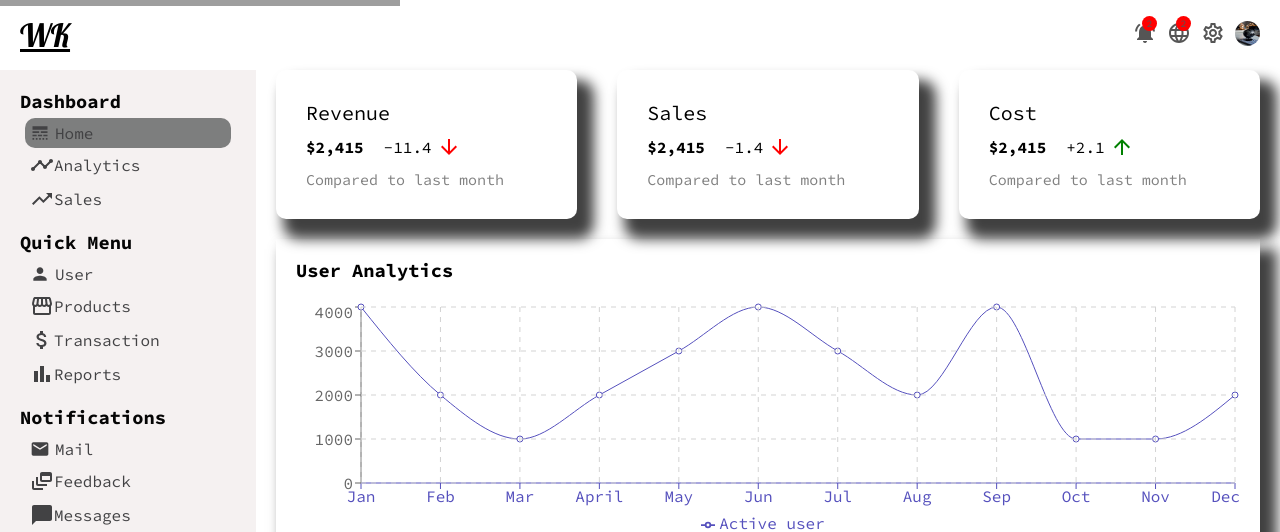
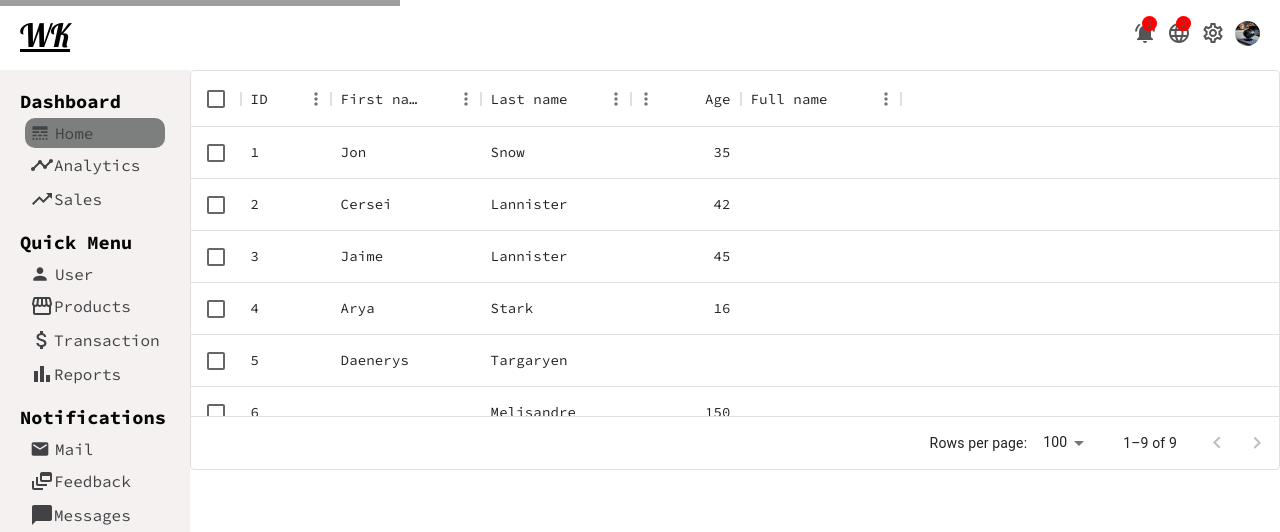
Before and after one commit to akuutsang/admin-dashboard, a React (Create React App) app in the folder my-app/: page /User in a window 1280 px wide. Shown: the part 294-826 px from the top of the page. Built offline with nearby package versions, Linux system fonts and the light colour scheme; grey boxes are pictures that could not be loaded; a web font is replaced by a local one.

Commit message:
add userlist

```diff
--- a/my-app/package.json
+++ b/my-app/package.json
@@ -5,13 +5,16 @@
   "dependencies": {
     "@emotion/react": "^11.11.1",
     "@emotion/styled": "^11.11.0",
+    "@material-ui/data-grid": "^4.0.0-alpha.8",
     "@mui/icons-material": "^5.14.3",
     "@mui/material": "^5.14.5",
+    "@mui/x-data-grid": "^6.12.0",
     "@testing-library/jest-dom": "^5.17.0",
     "@testing-library/react": "^13.4.0",
     "@testing-library/user-event": "^13.5.0",
     "react": "^18.2.0",
     "react-dom": "^18.2.0",
+    "react-router-dom": "^5.2.0",
     "react-scripts": "^5.0.1",
     "recharts": "^2.7.3",
     "web-vitals": "^2.1.4"
--- a/my-app/src/App.js
+++ b/my-app/src/App.js
@@ -2,16 +2,27 @@
 import Topbar from "./components/TopBar";
 import Home from "./pages/home/Home"
 import "./app.css"
+import { BrowserRouter as Router, Switch, Route } from "react-router-dom";
+import UserList from "./pages/userList/UserList";
 function App() {
   return (
-    <div>
+    <Router>
       <Topbar/>
       <div className="container">
         <Sidebar/>
-        <Home/>
+        <Switch>
+          <Route exact path="/">
+            <Home/>
+          </Route>
+          <Route path="/User">
+            <UserList />
+          </Route>
+
+        </Switch>
+
 
       </div>
-    </div>
+    </Router>
   );
 }
 
--- a/my-app/src/pages/userList/UserList.jsx
+++ b/my-app/src/pages/userList/UserList.jsx
@@ -1,7 +1,62 @@
-import 'userList.css'
+import './userList.css'
+import * as React from 'react';
+import { DataGrid } from '@mui/x-data-grid';
+
+const columns = [
+  { field: 'id', headerName: 'ID', width: 90 },
+  {
+    field: 'firstName',
+    headerName: 'First name',
+    width: 150,
+    editable: true,
+  },
+  {
+    field: 'lastName',
+    headerName: 'Last name',
+    width: 150,
+    editable: true,
+  },
+  {
+    field: 'age',
+    headerName: 'Age',
+    type: 'number',
+    width: 110,
+    editable: true,
+  },
+  {
+    field: 'fullName',
+    headerName: 'Full name',
+    description: 'This column has a value getter and is not sortable.',
+    sortable: false,
+    width: 160,
+  }
+];
+
+const rows = [
+  { id: 1, lastName: 'Snow', firstName: 'Jon', age: 35 },
+  { id: 2, lastName: 'Lannister', firstName: 'Cersei', age: 42 },
+  { id: 3, lastName: 'Lannister', firstName: 'Jaime', age: 45 },
+  { id: 4, lastName: 'Stark', firstName: 'Arya', age: 16 },
+  { id: 5, lastName: 'Targaryen', firstName: 'Daenerys', age: null },
+  { id: 6, lastName: 'Melisandre', firstName: null, age: 150 },
+  { id: 7, lastName: 'Clifford', firstName: 'Ferrara', age: 44 },
+  { id: 8, lastName: 'Frances', firstName: 'Rossini', age: 36 },
+  { id: 9, lastName: 'Roxie', firstName: 'Harvey', age: 65 },
+];
+
 
 export default function UserList() {
+
   return (
-    <div>UserList</div>
+    <div style={{ height: 400, width: '100%' }}>
+      <DataGrid
+        rows={rows}
+        columns={columns}
+        pageSize={5}
+        rowsPerPageOptions={[5]}
+        checkboxSelection
+        disableSelectionOnClick
+      />
+    </div>
   )
 }
--- a/my-app/src/pages/userList/userList.css
+++ b/my-app/src/pages/userList/userList.css
@@ -1 +1,3 @@
-.userList{}
+.userList{
+    flex: 4;
+}
```
Also changed, not shown: 1 other file (tests, documents, lock files or other folders).
